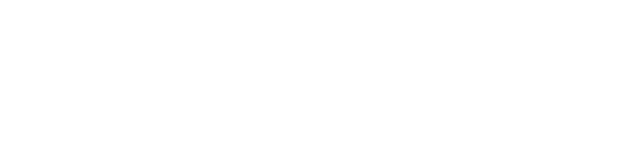
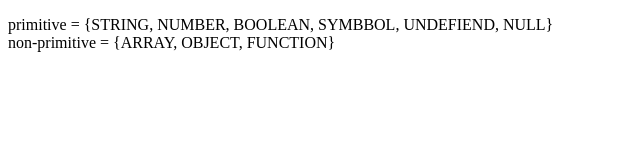
Before and after one commit to ayeshasikander/Javascript, a plain HTML site: page index.html in a window 1280 px wide. Shown: the whole page, without its empty margins (0-640 px from the left). Drawn offline with Linux system fonts and the light colour scheme.

Commit message:
practice

```diff
--- a/index.html
+++ b/index.html
@@ -1,15 +1,20 @@
 <!DOCTYPE html>
 <html lang="en">
+
 <head>
     <meta charset="UTF-8">
     <meta name="viewport" content="width=device-width, initial-scale=1.0">
     <title>Document</title>
 </head>
+
 <body>
 
     <p class="demo" id="demo"></p>
-
+    <p>primitive = {STRING, NUMBER, BOOLEAN, SYMBBOL, UNDEFIEND, NULL}
+        <br> non-primitive = {ARRAY, OBJECT, FUNCTION}
+    </p>
 
     <script src="index.js"></script>
 </body>
+
 </html>
```
